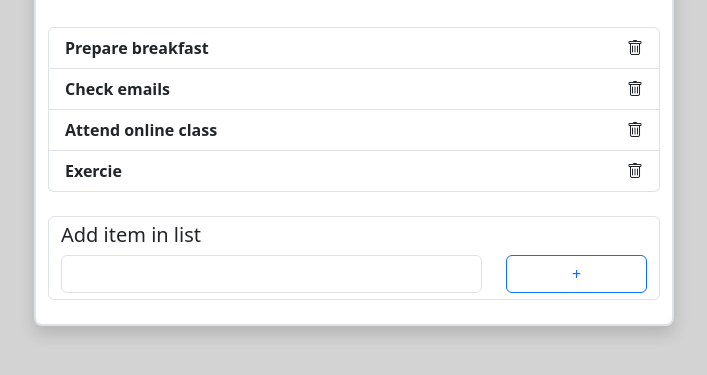
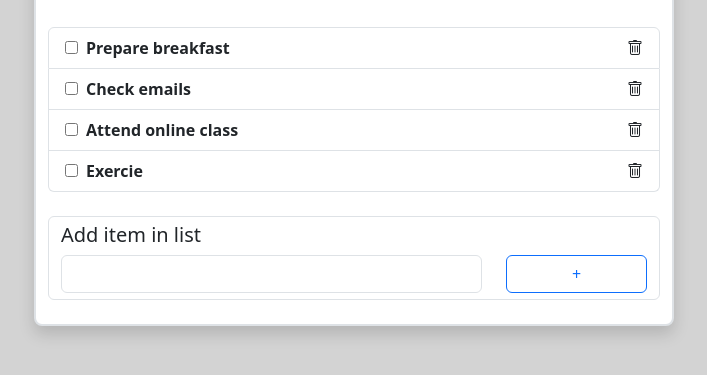
Before and after one commit to orsoli/vue-todolist, a plain HTML site: page index.html in a window 1280 px wide. Shown: the part 127-502 px from the top of the page, without its empty margins (286-993 px from the left). Drawn offline with nearby package versions, Linux system fonts and the light colour scheme.

Commit message:
Finished Last modification

```diff
--- a/index-style.css
+++ b/index-style.css
@@ -3,7 +3,7 @@ body{
     background-color: lightgray;
 }
 
-li>span{
+.check-form>span{
     cursor: pointer;
 }
 
--- a/index.html
+++ b/index.html
@@ -37,7 +37,10 @@
             <!-- List Items  -->
             <ul class="list-group mb-4">
                 <li v-for="(item, i) in itemList" class="fs-6 fw-bold list-group-item d-flex justify-content-between">
-                    <span :class="[markClass(i), 'm-0']" @click="isDone(i)">{{item.text}}</span>
+                    <div class="check-form">
+                        <input type="checkbox" @change="isDone(i)" v-model="item.done">
+                        <span :class="[markClass(i), 'm-0 ms-2']" @click="isDone(i)">{{item.text}}</span>
+                    </div>
                     <i class="bi bi-trash" @click="deleteItem(i)"></i>
                 </li>
             </ul>
```
